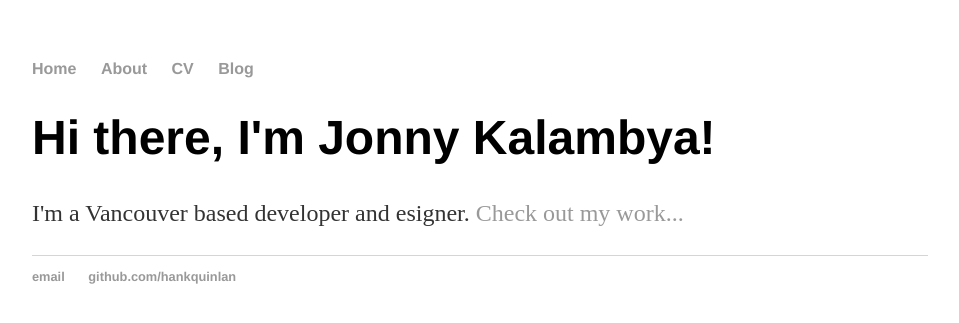
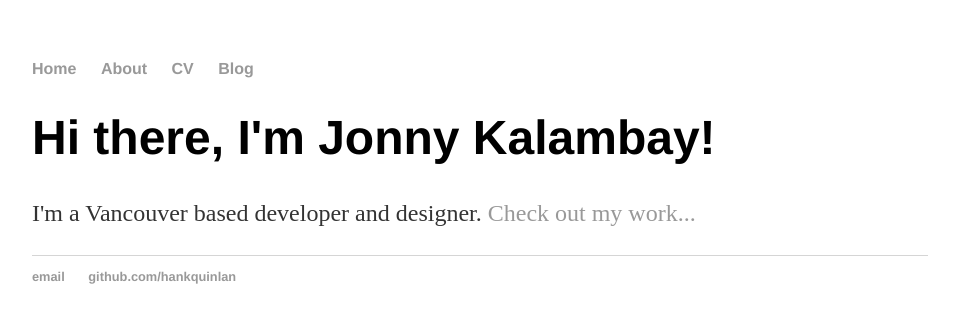
Before and after one commit to jonnyk20/jonnyk20.github.io, a Jekyll site: the page built from index.html, in a window 1280 px wide. Shown: the top 323 px of the page, without its empty margins (160-1119 px from the left). Built offline with Jekyll 4.4.1, drawn with Linux system fonts in a browser that asks for light colours.

Commit message:
fixed typo

```diff
--- a/index.html
+++ b/index.html
@@ -3,6 +3,6 @@ layout: default
 title: Jonny Kalambay
 ---
 <div class="blurb">
-	<h1>Hi there, I'm Jonny Kalambya!</h1>
-  <p>I'm a Vancouver based developer and esigner. <a href="/about">Check out my work...</a></p>
+	<h1>Hi there, I'm Jonny Kalambay!</h1>
+  <p>I'm a Vancouver based developer and designer. <a href="/about">Check out my work...</a></p>
 </div><!-- /.blurb -->
```
